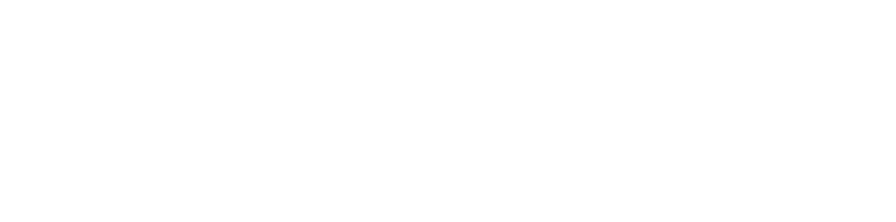
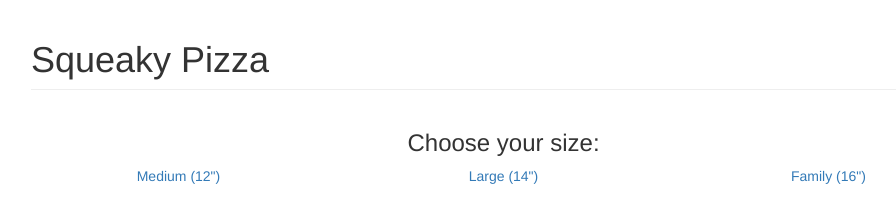
Before and after one commit to kylemellander/squeaky_pizza_js, a plain HTML site: page index.html in a window 1280 px wide. Shown: the whole page, without its empty margins (39-935 px from the left). Drawn offline with nearby package versions, Linux system fonts and the light colour scheme.

Commit message:
Add first choice for size on frontend

```diff
--- a/css/style.css
+++ b/css/style.css
@@ -0,0 +1,6 @@
+#pizzaCreation a {
+  cursor:pointer;
+}
+.choose-size {
+  text-align: center;
+}
--- a/index.html
+++ b/index.html
@@ -9,5 +9,38 @@
     <link rel="stylesheet" href="css/style.css">
   </head>
   <body>
+    <div class="container">
+      <h1 class="page-header">Squeaky Pizza</h1>
+      <div class="row">
+        <div class="col-xs-10" id="pizzaCreation">
+          <div class="choose-size">
+            <h3>Choose your size:</h3>
+            <div class="row">
+              <div class="col-xs-4">
+                <a class="medium">Medium (12")</a>
+              </div>
+              <div class="col-xs-4">
+                <a class="large">Large (14")</a>
+              </div>
+              <div class="col-xs-4">
+                <a class="family">Family (16")</a>
+              </div>
+            </div>
+          </div>
+          <div class="create-pizza">
+
+          </div>
+          <div class="confirmation">
+
+          </div>
+
+        </div>
+        <div class="col-xs-2" id="orderDisplay">
+
+
+
+        </div>
+      </div>
+    </div>
   </body>
 </html>
```
